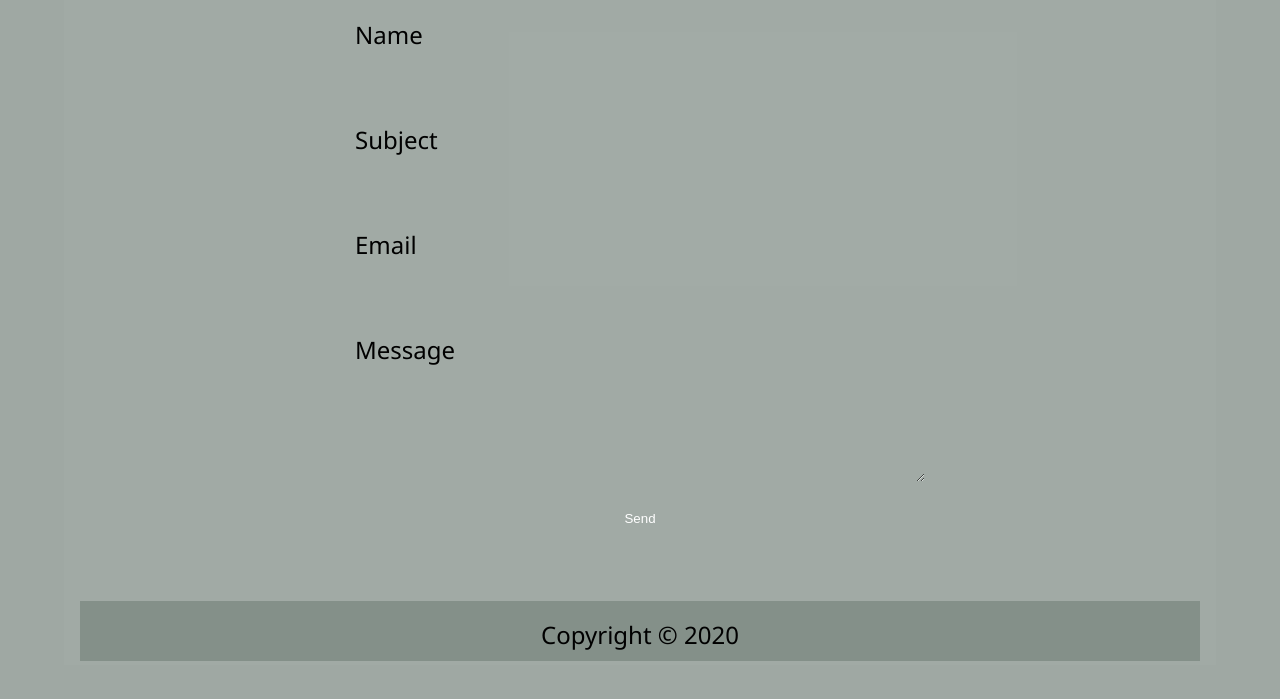
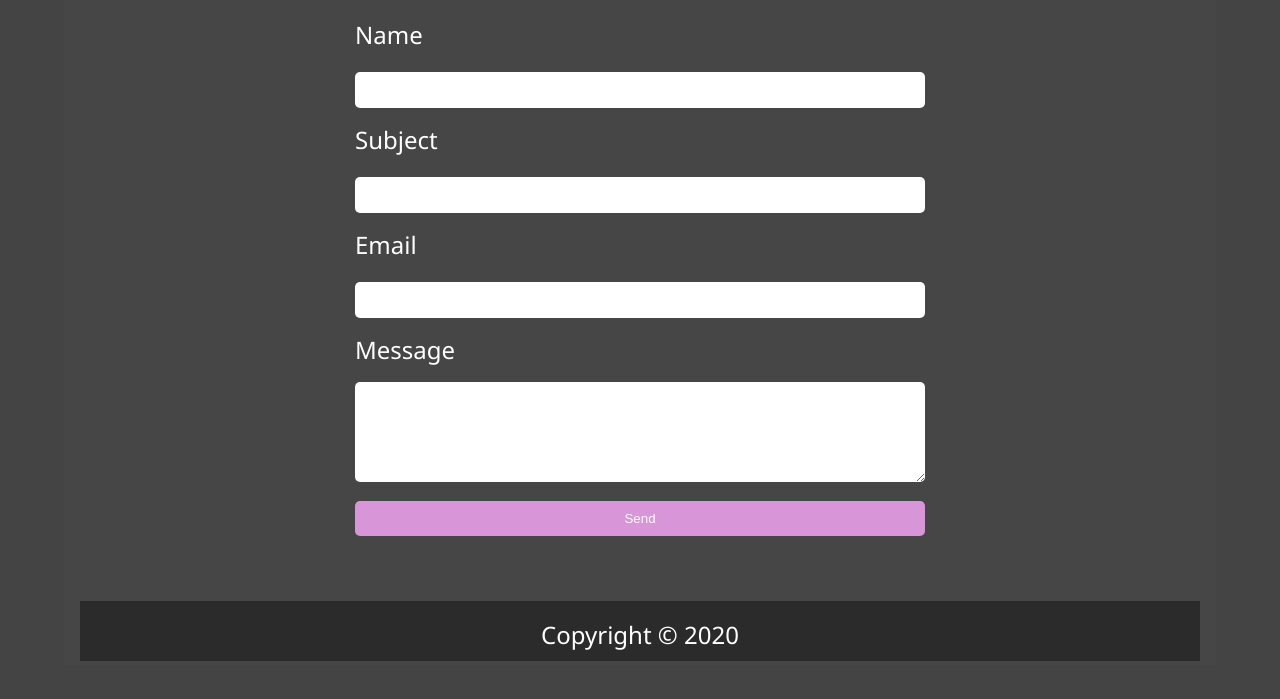
Before and after one commit to ruthmayodi/mainportfolio, a website: page dist/contact.html in a window 1280 px wide. Shown: the part 223-922 px from the top of the page. Drawn offline with Linux system fonts and the light colour scheme.

Commit message:
corrected contact form. the deploy is still broken

```diff
--- a/scss/_config.scss
+++ b/scss/_config.scss
@@ -1,5 +1,5 @@
 $primary-color: #444;
-$secondary-color: purple;
+$secondary-color: rgb(216, 150, 216);
 $show-home-image: true;
 $home-image: url(../img/background.jpg);
 $background-opacity: 0.7;
--- a/scss/main.scss
+++ b/scss/main.scss
@@ -189,7 +189,6 @@ main {
 	max-width: 600px;
 	margin: 0 auto;
 	padding: 15px;
-	background-color: var(--secondaryColor);
 	margin-bottom: 50px;
 }
 
@@ -199,7 +198,7 @@ main {
 
 #contact-form textarea{
 	min-height: 100px;
-	background: var(--secondaryColor);
+	background: #fff;
 	box-shadow: var(--inputField);
 }
 
@@ -207,7 +206,7 @@ main {
 	width: 100%;
 	padding-top: 10px;
 	padding-bottom: 10px;
-	background-color: var(--secondaryColor);
+	background-color: #fff;
 	border-radius: 5px;
 	border: none;
 	font-size: 14px;
@@ -221,7 +220,7 @@ main {
 	padding-bottom: 10px;
 	border-radius: 5px;
 	color: #fff;
-	background-color: var(--buttonColor);
+	background-color: rgb(216, 150, 216);
 	border: none;
 }
 
```
Also changed, not shown: dist/css/main.css.
